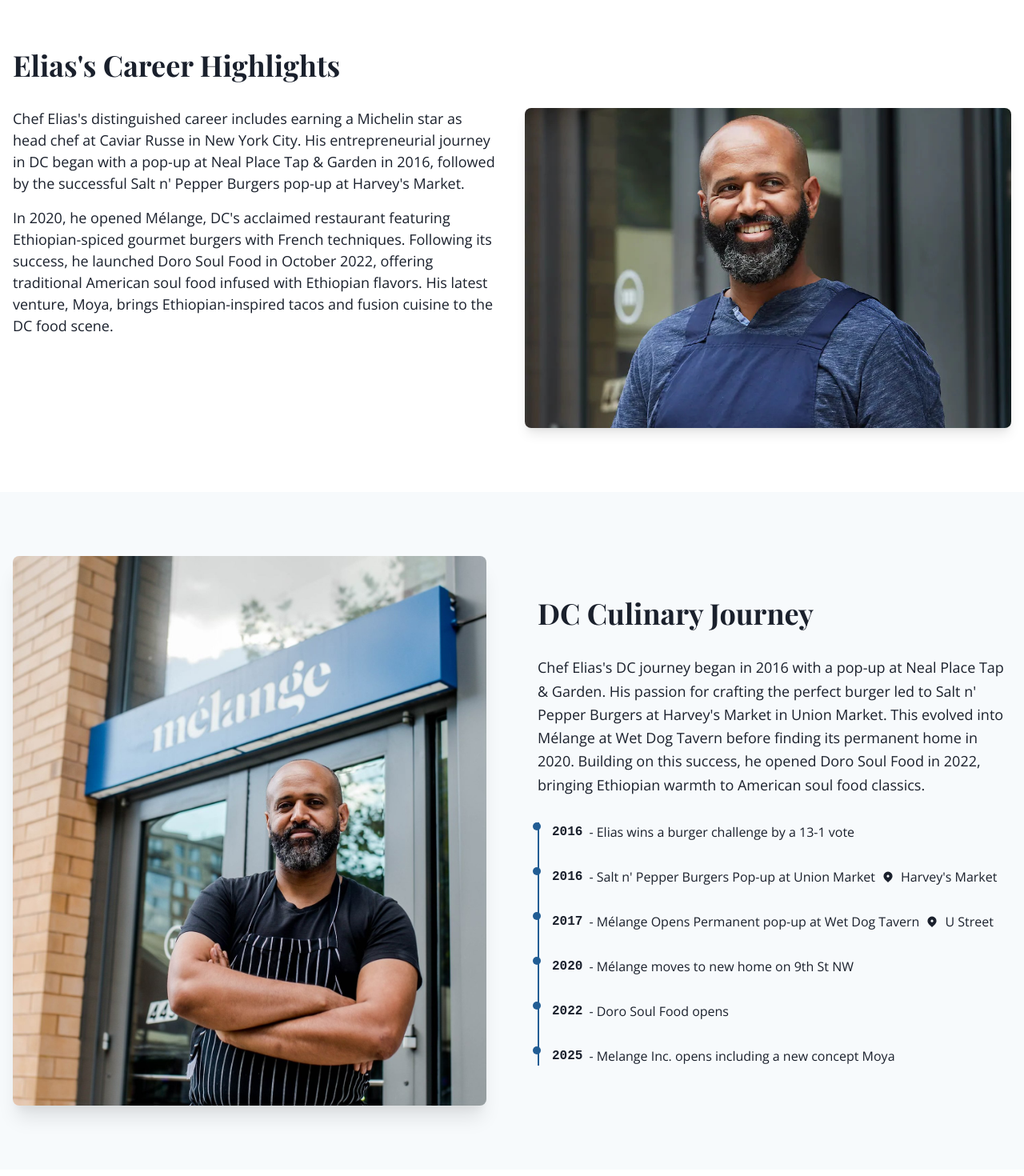
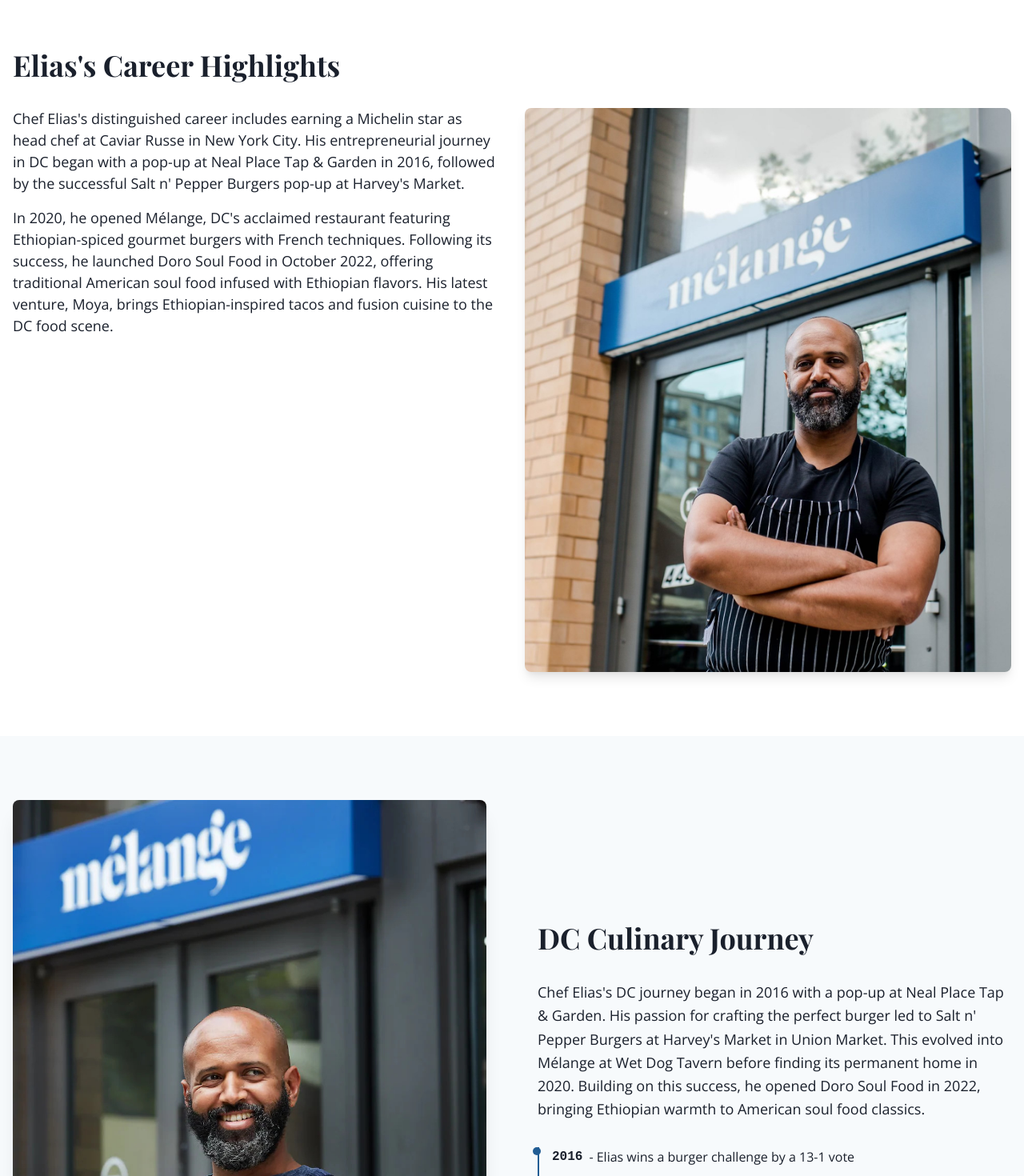
Before and after one commit to tjcandesign/melange, a React (Vite) app: page /chef-elias in a window 1280 px wide. Shown: the part 740-2210 px from the top of the page at 80% size. Built offline with nearby package versions, Linux system fonts and the light colour scheme.

Commit message:
fix: Update image placement and sizing
- Swapped images between Career Highlights and DC Culinary Journey sections
- Changed image heights to auto for better responsiveness
- Maintained consistent image styling

```diff
--- a/src/pages/ChefElias.tsx
+++ b/src/pages/ChefElias.tsx
@@ -67,12 +67,12 @@ const ChefElias: React.FC = () => {
                 </VStack>
                 <Box>
                   <Image
-                    src="/images/elias_melange.jpg"
-                    alt="Chef Elias at Mélange"
+                    src="/images/Chef-Elias-Taddesse.jpg"
+                    alt="Chef Elias cooking"
                     rounded="lg"
                     shadow="lg"
                     w="full"
-                    h="400px"
+                    h="auto"
                     objectFit="cover"
                   />
                 </Box>
@@ -87,10 +87,12 @@ const ChefElias: React.FC = () => {
           <SimpleGrid columns={{ base: 1, md: 2 }} spacing={16} alignItems="center">
             <Box order={{ base: 2, md: 1 }}>
               <Image
-                src="/images/Chef-Elias-Taddesse.jpg"
-                alt="Chef Elias cooking"
+                src="/images/elias_melange.jpg"
+                alt="Chef Elias at Mélange"
                 rounded="lg"
                 shadow="xl"
+                h="auto"
+                w="full"
               />
             </Box>
             <VStack align="flex-start" spacing={8} order={{ base: 1, md: 2 }}>
```
